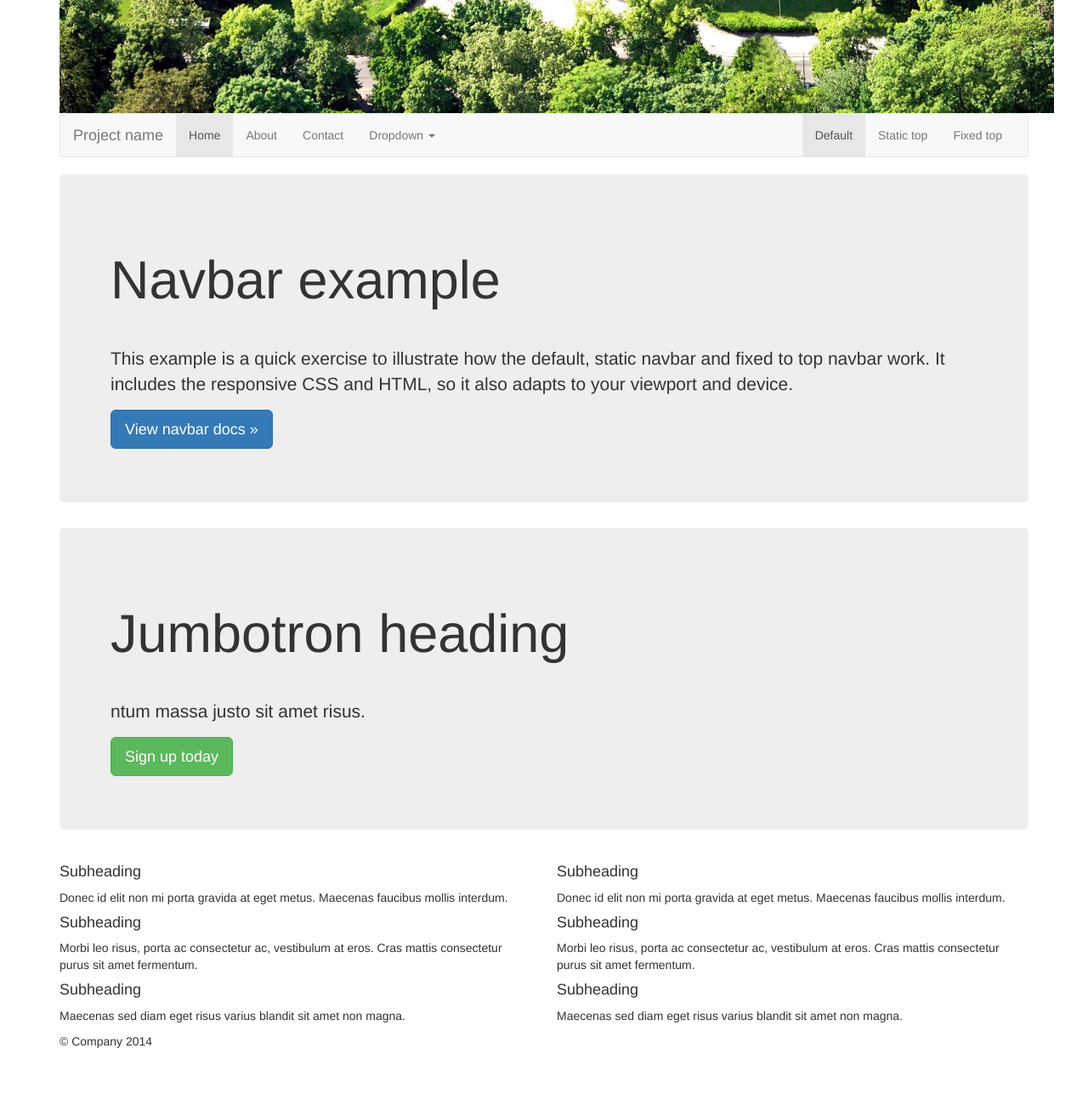
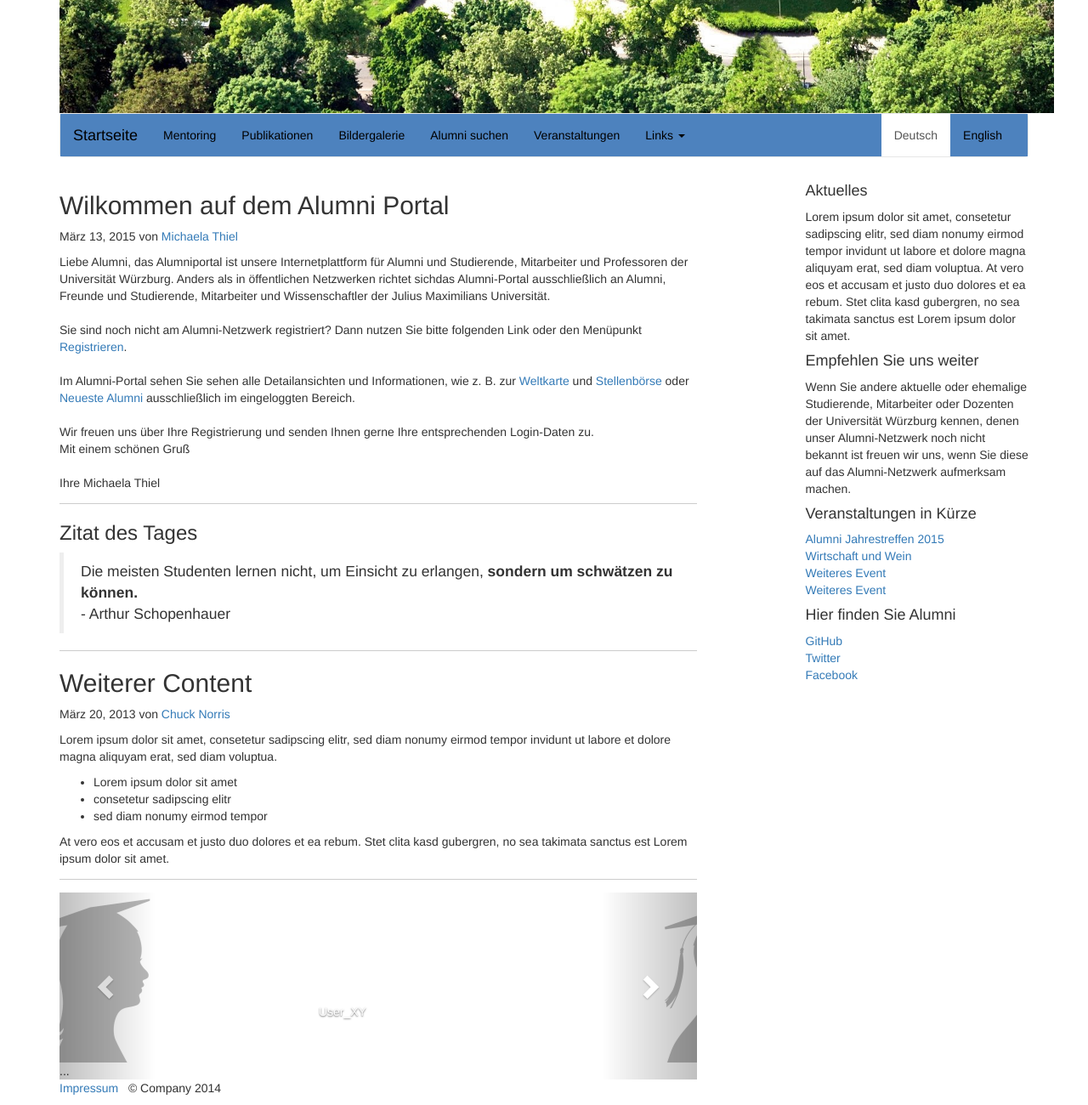
Before and after one commit to alexw92/hci-alumni, a website: page Website/src/index.html in a window 1280 px wide. Shown: the part 300-1600 px from the top of the page at 85% size. Before the commit the page ends 1545 px from the top, so only its background shows below. Drawn offline with nearby package versions, Linux system fonts and the light colour scheme.

Commit message:
updated mainpage

```diff
--- a/Website/src/css/main.css
+++ b/Website/src/css/main.css
@@ -103,11 +103,56 @@ textarea {
 	background-size: contain;
 }
 
+#myCarousel
+{
+	data-pause: hover;
+	data-interval: false;
+	data-keyboard: true;
+}
 
+.navBackgroundColor
+{
+	background-color: #4D82BE;
+}
 
+.navbar-default .navbar-nav > .open > a,
+.navbar-default .navbar-nav > .open > a:hover,
+.navbar-default .navbar-nav > .open > a:focus {
+  color: #555;
+  background-color: #4D82BE;
+}
 
+/* fontColor Brand Element */
+.navbar-default .navbar-brand {
+  color: black;
+}
 
+/* fontColor Nav Elements */
+.navbar-default .navbar-nav > li > a {
+  color: black;
+}
 
+/* Hover Color Brand Element */
+.navbar-default .navbar-brand:hover,
+.navbar-default .navbar-brand:focus {
+  color: #5e5e5e;
+  background-color: white;
+}
+
+/* HoverColor Nav Elements */
+.navbar-default .navbar-nav > li > a:hover,
+.navbar-default .navbar-nav > li > a:focus {
+  color: #5e5e5e;
+  background-color: white;
+}
+
+/* ActiveColor Language Element */
+.navbar-default .navbar-nav > .active > a,
+.navbar-default .navbar-nav > .active > a:hover,
+.navbar-default .navbar-nav > .active > a:focus {
+  color: #555;
+  background-color: white;
+}
 
 
 
--- a/Website/src/index.html
+++ b/Website/src/index.html
@@ -25,10 +25,11 @@
 		<div class="header" >
 
 		</div>
-      <div class="navigator">
+
+		<div class="navigation">
 		  <!-- Static navbar -->
 		  <nav class="navbar navbar-default">
-        <div class="container-fluid">
+			<div class="container-fluid navBackgroundColor">
 			  <div class="navbar-header">
 				<button type="button" class="navbar-toggle collapsed" data-toggle="collapse" data-target="#navbar" aria-expanded="false" aria-controls="navbar">
 				  <span class="sr-only">Toggle navigation</span>
@@ -36,52 +37,175 @@
 				  <span class="icon-bar"></span>
 				  <span class="icon-bar"></span>
 				</button>
-            <a class="navbar-brand" href="#">Project name</a>
+				<a class="navbar-brand" href="#">Startseite</a>
 			  </div>
 			  <div id="navbar" class="navbar-collapse collapse">
 				<ul class="nav navbar-nav">
-              <li class="active"><a href="#">Home</a></li>
-              <li><a href="#">About</a></li>
-              <li><a href="#">Contact</a></li>
+				  <li><a href="#">Mentoring</a></li>
+				  <li><a href="#">Publikationen</a></li>
+				  <li><a href="#">Bildergalerie</a></li>
+				  <li><a href="#">Alumni suchen</a></li>
+				  <li><a href="#">Veranstaltungen</a></li>
 				  <li class="dropdown">
-                <a href="#" class="dropdown-toggle" data-toggle="dropdown" role="button" aria-expanded="false">Dropdown <span class="caret"></span></a>
-                <ul class="dropdown-menu" role="menu">
-                  <li><a href="#">Action</a></li>
-                  <li><a href="#">Another action</a></li>
-                  <li><a href="#">Something else here</a></li>
-                  <li class="divider"></li>
+					<a href="#" class="dropdown-toggle" data-toggle="dropdown" role="button" aria-expanded="false">Links <span class="caret"></span></a>
+					<ul class="dropdown-menu navBackgroundColor" role="menu">
+					  <li><a href="#">Alumni Homepage</a></li>
+					  <li><a href="#">Weltkarte</a></li>
+					  <li><a href="#">Stellenanzeigen</a></li>
+					 <!-- <li class="divider"></li>
 					  <li class="dropdown-header">Nav header</li>
 					  <li><a href="#">Separated link</a></li>
-                  <li><a href="#">One more separated link</a></li>
+					  <li><a href="#">One more separated link</a></li> -->
 					</ul>
 				  </li>
 				</ul>
 				<ul class="nav navbar-nav navbar-right">
-              <li class="active"><a href="./">Default <span class="sr-only">(current)</span></a></li>
-              <li><a href="../navbar-static-top/">Static top</a></li>
-              <li><a href="../navbar-fixed-top/">Fixed top</a></li>
+				  <li class="active"><a href="#">Deutsch <span class="sr-only">(current)</span></a></li>
+				  <li><a href="">English</a></li>
 				</ul>
 			  </div><!--/.nav-collapse -->
 			</div><!--/.container-fluid -->
 		  </nav>
-
-      <!-- Main component for a primary marketing message or call to action -->
-      <div class="jumbotron">
-        <h1>Navbar example</h1>
-        <p>This example is a quick exercise to illustrate how the default, static navbar and fixed to top navbar work. It includes the responsive CSS and HTML, so it also adapts to your viewport and device.</p>
-        <p>
-          <a class="btn btn-lg btn-primary" href="../../components/#navbar" role="button">View navbar docs &raquo;</a>
-        </p>
-      </div>
-      </div>
-
-      <div class="jumbotron">
-        <h1>Jumbotron heading</h1>
-        <p class="lead">ntum massa justo sit amet risus.</p>
-        <p><a class="btn btn-lg btn-success" href="#" role="button">Sign up today</a></p>
 		</div>
 
 
+		<!-- content area -->
+		<div class="content">
+			<div class="row">
+				<!-- main content area (left side)-->
+				<div class="col-sm-8 blog-main">
+
+
+
+					<!-- single content area -->
+					<div class="blog-post">
+						<h2 class="blog-post-title">Wilkommen auf dem Alumni Portal</h2>
+						<p class="blog-post-meta">März 13, 2015 von <a href="#">Michaela Thiel</a></p>
+						<p>Liebe Alumni, das Alumniportal ist unsere Internetplattform für Alumni und Studierende, Mitarbeiter und Professoren der Universität Würzburg. Anders als in öffentlichen Netzwerken richtet sichdas Alumni-Portal ausschließlich an Alumni, Freunde und Studierende, Mitarbeiter und Wissenschaftler der Julius Maximilians Universität. <br><br>
+							Sie sind noch nicht am Alumni-Netzwerk registriert? Dann nutzen Sie bitte folgenden Link oder den Menüpunkt <a href="#">Registrieren</a>. <br><br>
+							Im Alumni-Portal sehen Sie sehen alle Detailansichten und Informationen, wie z. B. zur <a href="#">Weltkarte</a> und <a href="#">Stellenbörse</a> oder <a href="#">Neueste Alumni</a> ausschließlich im eingeloggten Bereich.<br><br>
+							Wir freuen uns über Ihre Registrierung und senden Ihnen gerne Ihre entsprechenden Login-Daten zu. <br>
+							Mit einem schönen Gruß <br><br> Ihre Michaela Thiel</p>
+						<hr>
+					</div> <!-- /.blog post -->
+
+
+
+					<!-- example content area -->
+					<div class="blog-post">
+						<h3 class="blog-post-title">Zitat des Tages</h3>
+						<blockquote>
+						  <p>Die meisten Studenten lernen nicht, um Einsicht zu erlangen, <strong> sondern um schwätzen zu können.</strong> <br>  - Arthur Schopenhauer </p>
+						</blockquote>
+						<hr>
+					</div><!-- /.blog-post -->
+
+
+
+					<!-- example content area -->
+					<div class="blog-post">
+						<h2 class="blog-post-title">Weiterer Content</h2>
+						<p class="blog-post-meta">März 20, 2013 von <a href="#">Chuck Norris</a></p>
+
+						<p>Lorem ipsum dolor sit amet, consetetur sadipscing elitr, sed diam nonumy eirmod tempor invidunt ut labore et dolore magna aliquyam erat, sed diam voluptua.</p>
+						<ul>
+						  <li>Lorem ipsum dolor sit amet</li>
+						  <li>consetetur sadipscing elitr</li>
+						  <li>sed diam nonumy eirmod tempor</li>
+						</ul>
+						<p>At vero eos et accusam et justo duo dolores et ea rebum. Stet clita kasd gubergren, no sea takimata sanctus est Lorem ipsum dolor sit amet.</p>
+						<hr>
+					</div><!-- /.blog-post -->
+
+
+					<!-- new-user carousel -->
+					<div id="carousel-example-generic" class="carousel slide" data-ride="carousel">
+						<!-- Positionsanzeiger -->
+						<ol class="carousel-indicators">
+							<li data-target="#carousel-example-generic" data-slide-to="0" class="active"></li>
+							<li data-target="#carousel-example-generic" data-slide-to="1"></li>
+							<li data-target="#carousel-example-generic" data-slide-to="2"></li>
+						</ol>
+
+						<!-- wrapper for elements -->
+						<div id="myCarousel" class="carousel-inner" role="listbox">
+							<div class="item active">
+								<img src="img/alumni_f.gif" alt="...">
+								<div class="carousel-caption">
+									User_XY
+								</div>
+							</div>
+							<div class="item">
+							  <img src="img/alumni_m.gif" alt="...">
+							  <div class="carousel-caption">
+									User_XYZ
+							  </div>
+							</div>
+							...
+						  </div>
+
+						  <!-- carousel buttons -->
+						  <a class="left carousel-control" href="#carousel-example-generic" role="button" data-slide="prev">
+							<span class="glyphicon glyphicon-chevron-left" aria-hidden="true"></span>
+							<span class="sr-only">Zurück</span>
+						  </a>
+						  <a class="right carousel-control" href="#carousel-example-generic" role="button" data-slide="next">
+							<span class="glyphicon glyphicon-chevron-right" aria-hidden="true"></span>
+							<span class="sr-only">Weiter</span>
+						  </a>
+						</div>
+
+
+					<!-- navigation buttons -->
+					<!--
+					<nav>
+						<ul class="pager">
+						  <li><a href="#">Previous</a></li>
+						  <li><a href="#">Next</a></li>
+						</ul>
+					</nav>
+					-->
+
+
+				</div><!-- /.blog-main -->
+
+				<!-- Additional Content Area (right side)-->
+				<div class="col-sm-3 col-sm-offset-1 blog-sidebar">
+				  <div class="sidebar-module sidebar-module-inset">
+					<h4>Aktuelles</h4>
+					<p>Lorem ipsum dolor sit amet, consetetur sadipscing elitr, sed diam nonumy eirmod tempor invidunt ut labore et dolore magna aliquyam erat, sed diam voluptua. At vero eos et accusam et justo duo dolores et ea rebum. Stet clita kasd gubergren, no sea takimata sanctus est Lorem ipsum dolor sit amet. </p>
+				  </div>
+				  <div class="sidebar-module sidebar-module-inset">
+					<h4>Empfehlen Sie uns weiter</h4>
+					<p>Wenn Sie andere aktuelle oder ehemalige Studierende, Mitarbeiter oder Dozenten der Universität Würzburg kennen, denen unser Alumni-Netzwerk noch nicht bekannt ist freuen wir uns, wenn Sie diese auf das Alumni-Netzwerk aufmerksam machen.</p>
+				  </div>
+				  <div class="sidebar-module">
+					<h4>Veranstaltungen in Kürze</h4>
+					<ol class="list-unstyled">
+					  <li><a href="#">Alumni Jahrestreffen 2015</a></li>
+					  <li><a href="#">Wirtschaft und Wein</a></li>
+					  <li><a href="#">Weiteres Event</a></li>
+					  <li><a href="#">Weiteres Event</a></li>
+					</ol>
+				  </div>
+				  <div class="sidebar-module">
+					<h4>Hier finden Sie Alumni</h4>
+					<ol class="list-unstyled">
+					  <li><a href="#">GitHub</a></li>
+					  <li><a href="#">Twitter</a></li>
+					  <li><a href="#">Facebook</a></li>
+					</ol>
+				  </div>
+				</div><!-- /.blog-sidebar -->
+
+			  </div><!-- /.row -->
+		</div>
+
+
+
+
+		<!-- Additional content -->
+		<!--
 		<div class="row marketing">
 			<div class="col-lg-6">
 				<h4>Subheading</h4>
@@ -105,9 +229,17 @@
 				<p>Maecenas sed diam eget risus varius blandit sit amet non magna.</p>
 			</div>
 		</div>
+		-->
+
+
 
 		<footer class="footer">
-        <p>&copy; Company 2014</p>
+			<table>
+				<tr>
+					<td>	<p><a href="#"> Impressum &nbsp;&nbsp;</a></p>	</td>
+					<td>	<p>&copy; Company 2014 </p>						</td>
+				</tr>
+			</table>
 		</footer>
 
     </div> <!-- /container -->
```
Also changed, not shown: Website/src/img/alumni_f.gif (added), Website/src/img/alumni_m.gif (added). Lines whose indentation alone changed are shown as unchanged.
